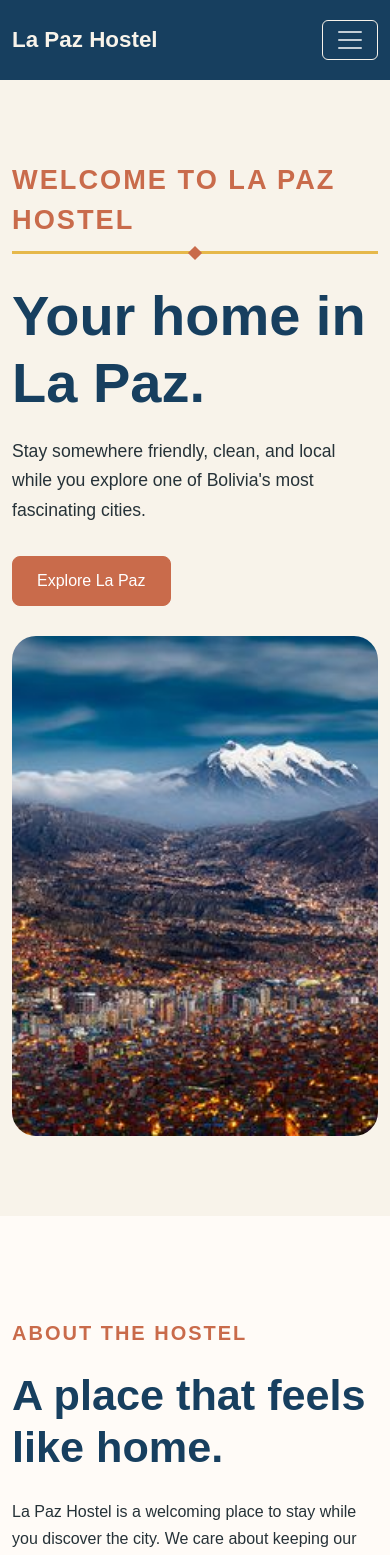
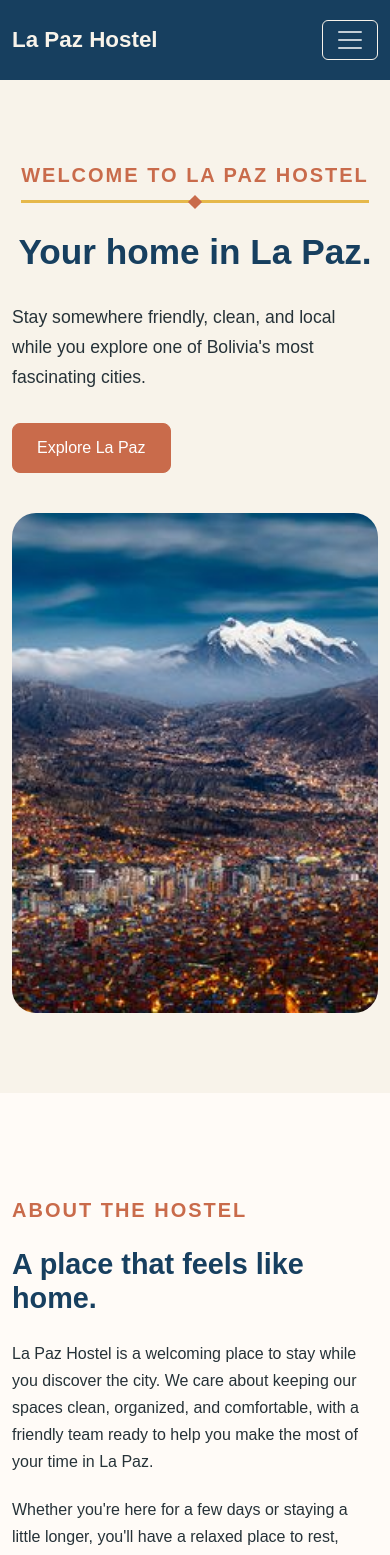
Before and after one commit to FabianaResstel/lapazhostel, a React (Vite) app: page /en in a window 390 px wide. Shown: the top 1555 px of the page. Built offline with nearby package versions, Linux system fonts and the light colour scheme.

Commit message:
making it responsive

```diff
--- a/src/index.css
+++ b/src/index.css
@@ -600,6 +600,36 @@ body {
 
 @media (max-width: 992px) {
   .hero .btn-primary {
+    margin-bottom: 40px;
+  }
+}
+
+@media (max-width: 576px) {
+  .hero-eyebrow {
+    display: block;
+    width: fit-content;
+    margin: 0 auto 28px;
+    text-align: center;
+    font-size: 1.25rem;
+  }
+
+  .hero h1 {
+    font-size: 2.2rem;
+    text-align: center;
     margin-bottom: 30px;
   }
+
+  .about-section h2,
+  .why-stay-section h2,
+  .la-paz-section h2,
+  .things-to-do-section h2,
+  .restaurants-section h2,
+  .contact-section h2,
+  .contact-form-section h2 {
+    font-size: 1.8rem;
+  }
+
+  .la-paz-highlight {
+    margin: 0 auto;
+  }
 }
```
